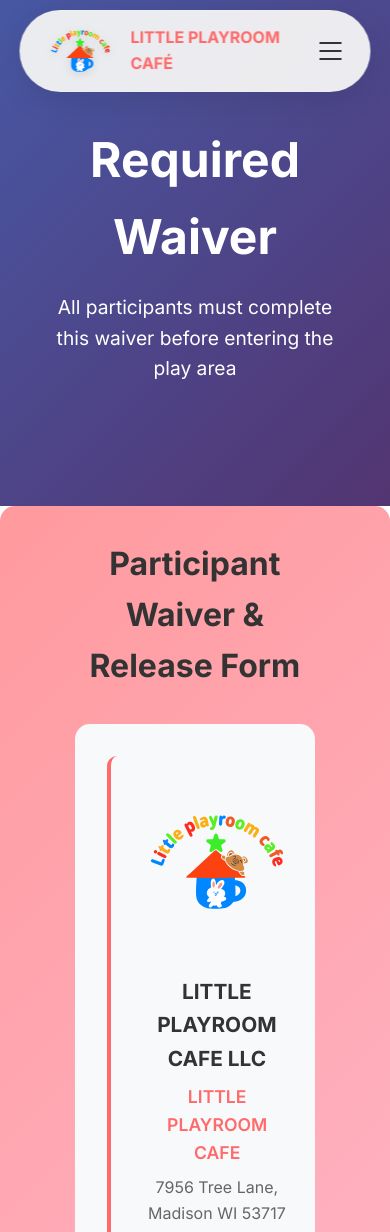
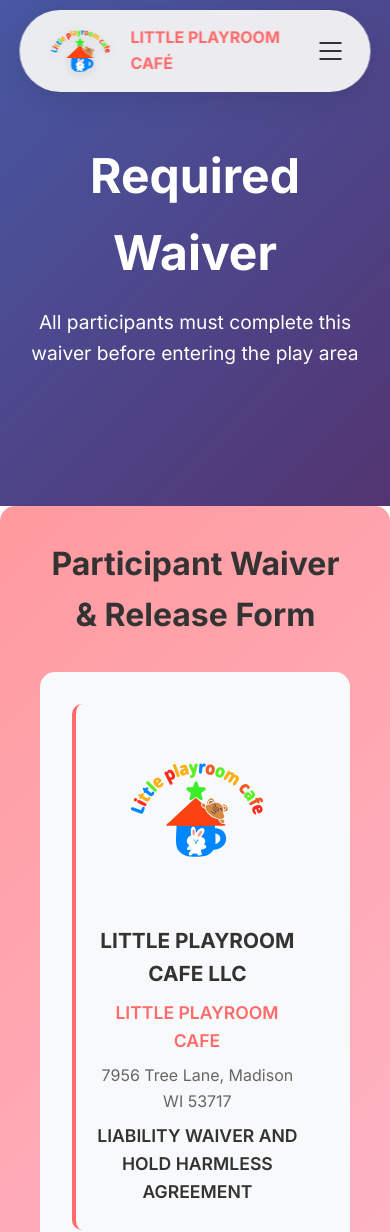
Before and after one commit to rz74/little-playroom-cafe-website, a website: page pages/waiver.html in a window 390 px wide. Shown: the top 1232 px of the page. Drawn offline with Linux system fonts and the light colour scheme.

Commit message:
adjusted waiver width

```diff
--- a/styles.css
+++ b/styles.css
@@ -1231,11 +1231,6 @@
     background: white;
 }
 
-.waiver-form-container {
-    max-width: 800px;
-    margin: 0 auto;
-}
-
 .waiver-form-container h2 {
     font-size: 2.5rem;
     margin-bottom: 2rem;
@@ -1465,6 +1460,18 @@
 
     .waiver-logo {
         height: 180px;
+    }
+
+
+    .waiver-form-container {
+        max-width: 100%;
+        margin: 0 auto;
+        padding: 0 0.5rem;
+    }
+    .container {
+        max-width: 100%;
+        margin: 0 auto;
+        padding: 0 20px;
     }
 }
 
@@ -1518,6 +1525,7 @@
     color: var(--text-secondary);
     font-size: 0.9rem;
 }
+
 
 /* Mobile Responsiveness for Google Forms */
 @media (max-width: 768px) {
```
